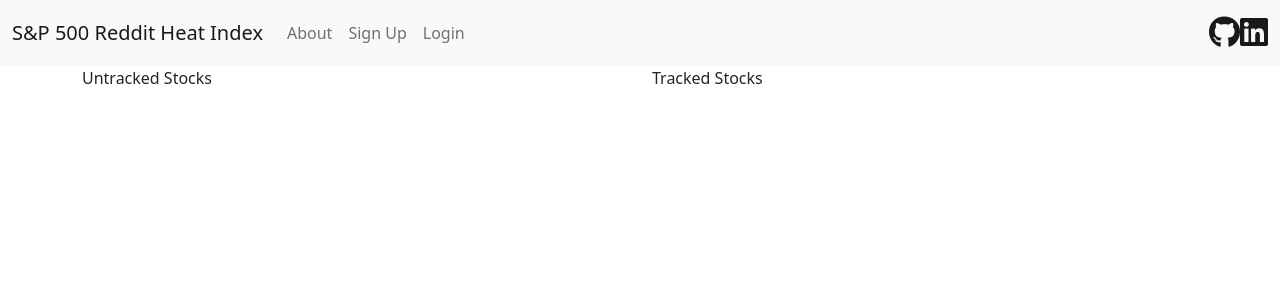
After one commit to jonrus/RedditStockHeatmap, a Flask app: template templates/user_stocks.html in a window 1280 px wide. The commit adds this page. Shown: the top 300 px of the page. Run offline with Flask 2, Linux system fonts and the light colour scheme; the template is opened without the code that fills it, so the values that code supplies are empty.

Commit message:
Added a page and views so a user can add/remove tracked stocks.

```diff
--- a/app.py
+++ b/app.py
@@ -88,7 +88,6 @@ def login_route():
     if user_form.validate_on_submit():
         user = User.auth(user_form.username.data, user_form.password.data)
 
-        #TODO: Add flash message for incorrect uname/pword?
         if user:
             session['uname'] = user.username
             return redirect("/")
@@ -101,7 +100,32 @@ def login_route():
 def user_stocks_route():
     if "uname" not in session:
         return redirect("/")
-    #TODO: This route
+
+    #get all the stocks
+    all_stocks = Symbol.query.order_by("symbol")
+    user = User.query.filter_by(username = session['uname']).first_or_404()
+    return render_template("user_stocks.html", user_stocks = user.symbols, all_stocks = all_stocks)
+
+@app.route("/user/stocks/add/<int:sym_id>")
+def user_add_tracked_stockroute(sym_id):
+    if "uname" not in session:
+        return redirect("/")
+
+    user = User.query.filter_by(username = session['uname']).first_or_404()
+    new_tracked_sym = UserSymbol(user_id = user.id, symbol_id = sym_id)
+    db.session.add(new_tracked_sym)
+    db.session.commit()
+    return redirect("/user/stocks")
+
+@app.route("/user/stocks/remove/<int:sym_id>")
+def user_remove_tracked_stockroute(sym_id):
+    if "uname" not in session:
+        return redirect("/")
+
+    user = User.query.filter_by(username = session['uname']).first_or_404()
+    UserSymbol.query.filter_by(user_id = user.id).filter_by(symbol_id = sym_id).delete()
+    db.session.commit()
+    return redirect("/user/stocks")
 
 @app.route("/user/search")
 def user_custom_search_route():
--- a/heat_updater.py
+++ b/heat_updater.py
@@ -13,8 +13,8 @@ def update_heat():
             total_heat = 0
             for sub in all_subs:
                 #TODO: add auto update current date
-                date_to_start = "2021-01-27 00:00:00+0000" # For our use, should be one day after to date_to_find
-                date_to_find = "2021-01-26 00:00:00+0000"
+                date_to_start = "2021-01-30 00:00:00+0000" # For our use, should be one day after to date_to_find
+                date_to_find = "2021-01-29 00:00:00+0000"
                 res = reddit.search_slice(
                     term = stock.name,
                     subreddit = sub.name,
--- a/templates/base.html
+++ b/templates/base.html
@@ -48,10 +48,8 @@
   {% for category, message in get_flashed_messages(with_categories=True) %}
   <div class="alert alert-{{ category }}">{{ message }}</div>
   {% endfor %}
-
+</div>
   {% block page_content %}
   {% endblock %}
-
-</div>
 </body>
 </html>
--- /dev/null
+++ b/templates/user_stocks.html
@@ -0,0 +1,28 @@
+{% extends "base.html" %}
+
+{% block page_title %}My Stocks | Reddit Heat Index{% endblock %}
+
+{% block page_content %}
+<div class="container">
+    <div class="row">
+        <div class="col-sm">
+          Untracked Stocks
+          <ul>
+          {% for sym in all_stocks %}
+            {% if sym not in user_stocks %}
+            <li><a href="/sym/{{sym.symbol}}">({{sym.symbol}})</a> - {{sym.name}} <a href="/user/stocks/add/{{sym.id}}">Track</a></li>
+            {% endif %}
+          {% endfor %}
+          </ul>
+        </div>
+        <div class="col-sm">
+          Tracked Stocks
+          <ul>
+          {% for sym in user_stocks %}
+            <li><a href="/sym/{{sym.symbol}}">({{sym.symbol}})</a> - {{sym.name}} <a href="/user/stocks/remove/{{sym.id}}">UnTrack</a></li>
+          {% endfor %}
+          </ul>
+        </div>
+    </div>
+</div>
+{% endblock %}
```
Also changed, not shown: forms.py (line endings or trailing spaces).
